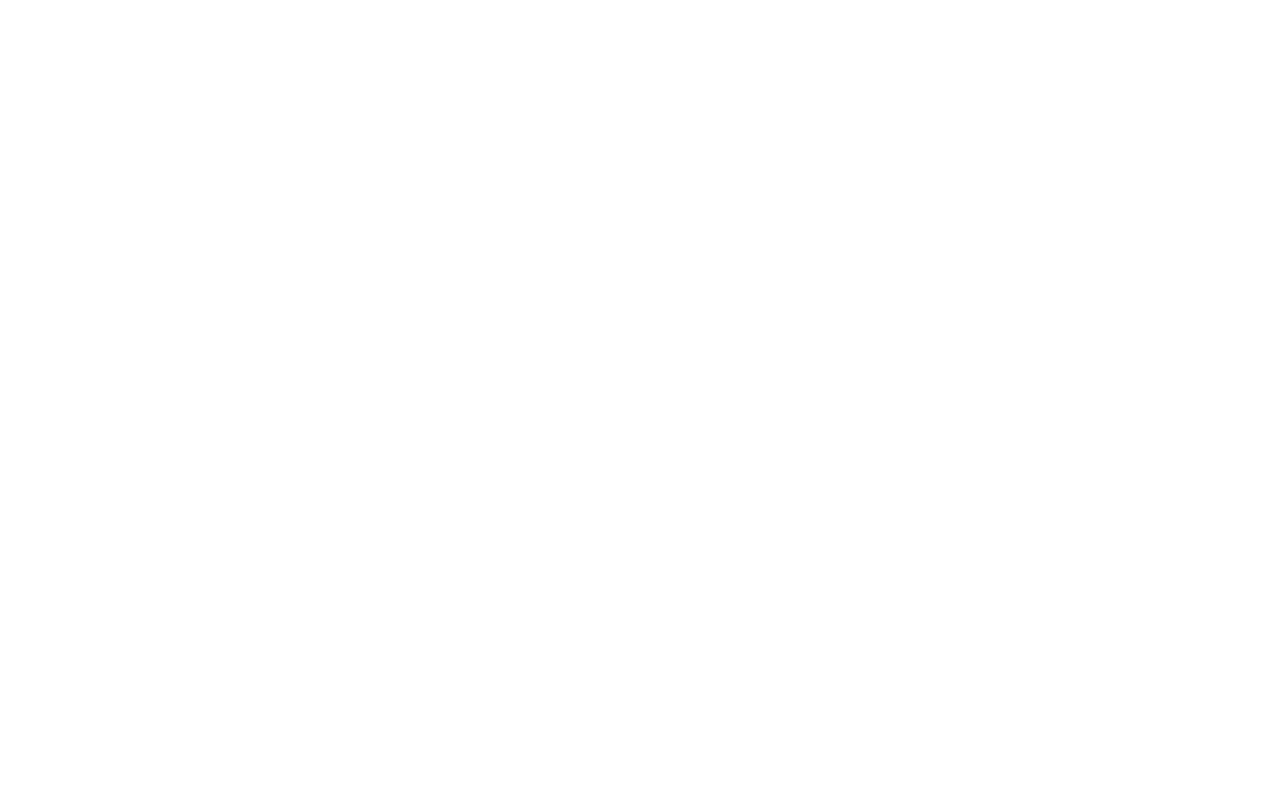
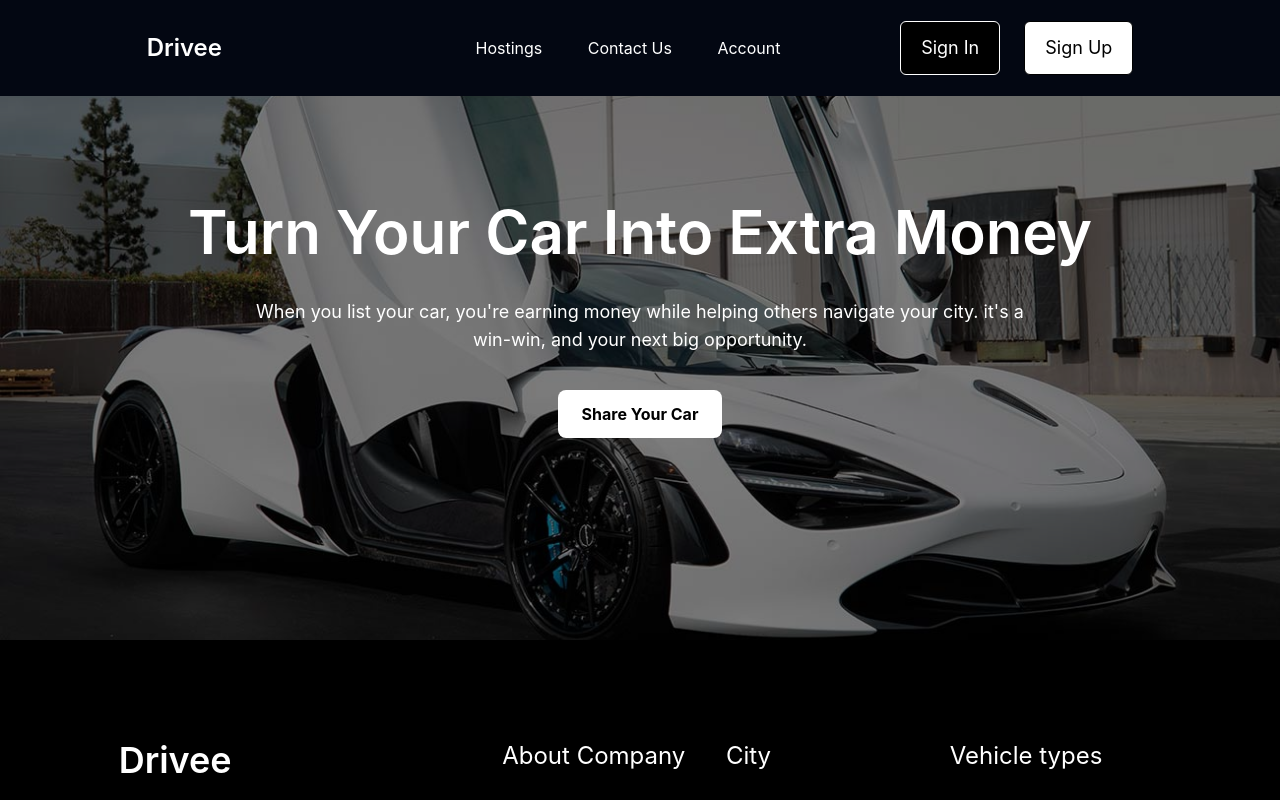
Before and after one commit to kaleabAlemayehu/drivee, a Vue app: page /hosting/car in a window 1280 px wide. Before the commit this address had no page. Shown: the top 800 px of the page. Built offline with nearby package versions, Linux system fonts and the light colour scheme; some icons are missing.

Commit message:
feat: adding car hosting page and its showcase

```diff
--- a/src/router/router.ts
+++ b/src/router/router.ts
@@ -6,6 +6,7 @@
 import rentcar from "../views/rentcar.vue";
 import rentbike from "../views/rentbike.vue";
 import signup from "../views/signup.vue";
+import carhosting from "../views/carhosting.vue";
 
 const routes = [
 	{
@@ -34,9 +35,9 @@
 		},
 	},
 	{
-		path: "/about/",
+		path: "/hosting/car/",
 		components: {
-			default: about,
+			default: carhosting,
 			NavBar,
 			Footer,
 		},
--- /dev/null
+++ b/src/views/carhosting.vue
@@ -0,0 +1,29 @@
+<script setup lang="ts">
+</script>
+<template>
+  <div
+    class="h-[calc(100vh-10rem)] w-full bg-[url(/carhosting.png)] bg-center bg-cover bg-no-repeat flex justify-center items-center"
+  >
+    <div
+      class="bg-black/50 w-full h-full m-0 p-0 flex justify-center items-center"
+    >
+      <div class="flex flex-col justify-center items-center">
+        <div
+          class="text-6xl font-semibold text-white text-center capitalize mb-9"
+        >
+          Turn your car into extra money
+        </div>
+        <div class="text-white text-lg w-7/10 text-center mb-9">
+          When you list your car, you're earning money while helping others
+          navigate your city. it's a win-win, and your next big opportunity.
+        </div>
+        <div
+          class="bg-white px-6 py-3 font-bold text-black capitalize rounded-lg select-none inline cursor-pointer"
+        >
+          Share Your Car
+        </div>
+      </div>
+    </div>
+  </div>
+</template>
+<style scoped></style>
```
Also changed, not shown: public/carhosting.png (added).
